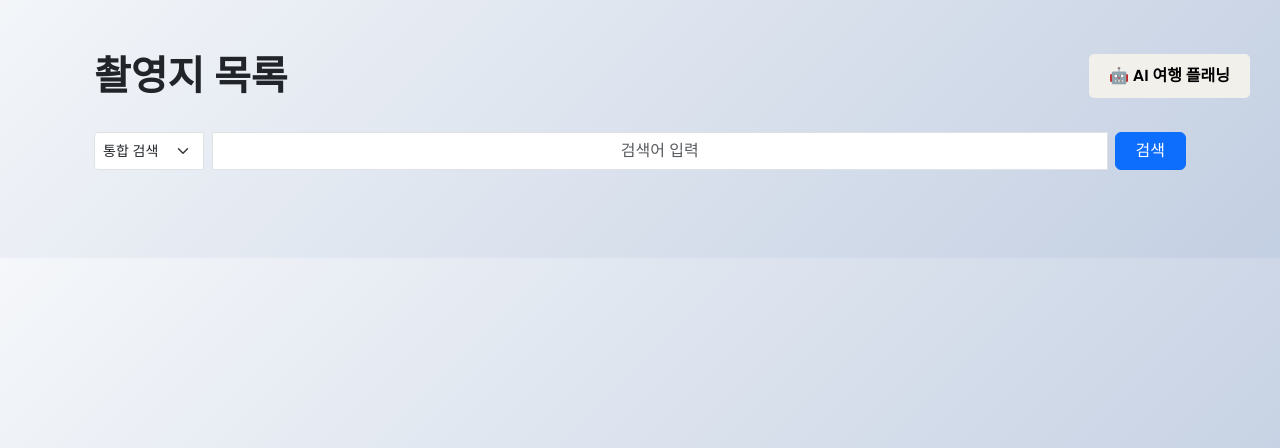
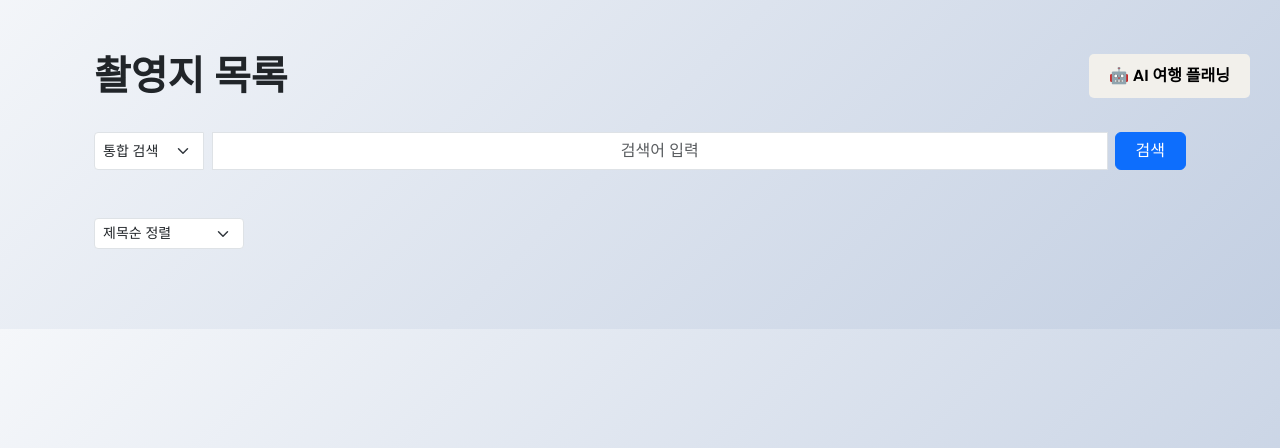
Before and after one commit to Joonim97/SceneTrip, a Django app: template locations/templates/locations/location_list.html in a window 1280 px wide. Shown: the part 66-514 px from the top of the page. Run offline with Django 4.2, Linux system fonts and the light colour scheme; the template is opened without the code that fills it, so the values that code supplies are empty.

Commit message:
feat : location_list.html 정렬기능 추가

```diff
--- a/locations/templates/locations/location_list.html
+++ b/locations/templates/locations/location_list.html
@@ -41,7 +41,12 @@
         background-color: #AAFA82;
         cursor: pointer;
       }
-
+      /* 드롭다운 크기 조정 */
+      .sort-select {
+        width: auto !important; /* 텍스트 길이에 맞게 자동 조정, 중요도 높이기 */
+        display: inline-block !important; /* 드롭다운의 폭을 최소로 설정 */
+        max-width: 150px; /* 최대 너비를 제한하여 너무 넓어지지 않도록 */
+      }
     </style>
 </head>
 
@@ -64,6 +69,17 @@
       <div class="input-group-append">
         <button type="submit" class="btn btn-primary search-btn">검색</button>
       </div>
+    </div>
+  </form>
+
+  <br>
+
+  <form method="GET" action="{% url 'locations:location_list' %}" class="d-flex justify-content-start mb-3">
+    <div class="input-group">
+      <select class="form-select form-select-sm sort-select" onchange="location = this.value;">
+        <option value="?filter={{ request.GET.filter }}&keyword={{ request.GET.keyword }}&sort=title" {% if request.GET.sort == 'title' %}selected{% endif %}>제목순 정렬</option>
+        <option value="?filter={{ request.GET.filter }}&keyword={{ request.GET.keyword }}&sort=popularity" {% if request.GET.sort == 'popularity' %}selected{% endif %}>인기순 정렬</option>
+      </select>
     </div>
   </form>
 
```
Also changed, not shown: locations/views.py (+11 -17 lines).
